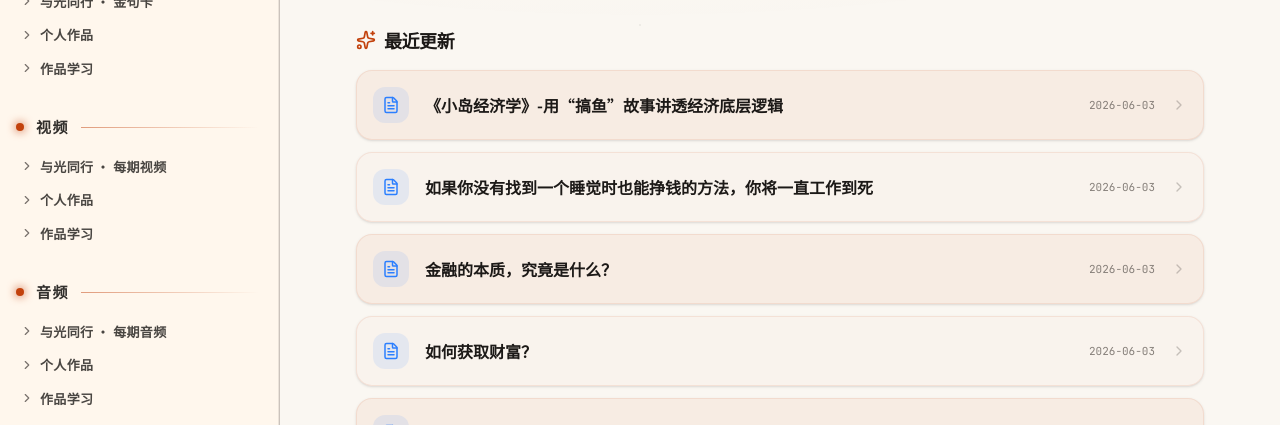
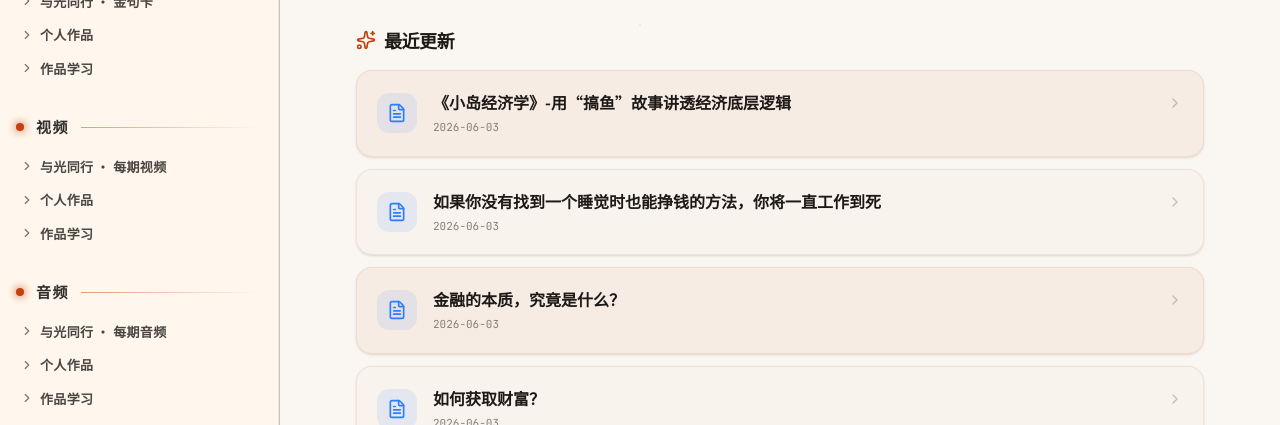
Before and after one commit to xiadong727/myweb, a Next.js app: page /lighthouse in a window 1280 px wide. Shown: the part 375-800 px from the top of the page. Built offline with nearby package versions, Linux system fonts and the light colour scheme; no server answers.

Commit message:
通过后台更新内容

```diff
--- a/data/navigation.json
+++ b/data/navigation.json
@@ -456,13 +456,7 @@
             {
               "id": "vid-reel",
               "title": "作品集 / Showreel",
-              "children": [
-                {
-                  "id": "vid-reel-yueqi",
-                  "title": "39种常见乐器",
-                  "slug": "videos/39zhongchangjianyueqi"
-                }
-              ]
+              "children": []
             }
           ]
         }
--- a/data/videos.json
+++ b/data/videos.json
@@ -1,12 +1,4 @@
 [
-  {
-    "slug": "videos/39zhongchangjianyueqi",
-    "title": "39种常见乐器",
-    "description": "如果你在手机上觉得画质受限，可以点击下方按钮去 B 站看高清原画",
-    "kind": "embed",
-    "embedUrl": "https://player.bilibili.com/player.html?isOutside=true&aid=1603126289&bvid=BV1um421j7Bq&cid=1507594963&p=1&high_quality=1",
-    "originalUrl": "https://www.bilibili.com/video/BV1um421j7Bq"
-  },
   {
     "slug": "imported/bili-BV1gsqvBCE23",
     "title": "用一个故事讲透“经济学”",
--- a/src/app/(site)/articles/page.tsx
+++ b/src/app/(site)/articles/page.tsx
@@ -28,7 +28,7 @@ export default function ArticlesIndexPage() {
                 <FileText className="h-5 w-5 text-blue-500" />
               </span>
               <div className="min-w-0 flex-1">
-                <h2 className="font-bold text-foreground transition group-hover:text-blue-500">{item.title}</h2>
+                <h2 className="text-[15px] font-bold leading-snug text-foreground transition group-hover:text-blue-500 sm:text-base">{item.title}</h2>
                 {item.excerpt ? <p className="mt-1 line-clamp-1 text-sm text-muted-foreground">{item.excerpt}</p> : null}
                 <div className="mt-2 flex items-center gap-3 font-mono text-[11px] text-muted-foreground/90">
                   {item.date ? <span>{item.date}</span> : null}
--- a/src/app/(site)/audios/page.tsx
+++ b/src/app/(site)/audios/page.tsx
@@ -28,7 +28,7 @@ export default function AudiosIndexPage() {
                 <Headphones className="h-5 w-5 text-purple-500" />
               </span>
               <div className="min-w-0 flex-1">
-                <h2 className="font-bold text-foreground transition group-hover:text-purple-500">{a.title}</h2>
+                <h2 className="text-[15px] font-bold leading-snug text-foreground transition group-hover:text-purple-500 sm:text-base">{a.title}</h2>
                 {a.description ? <p className="mt-1 line-clamp-1 text-sm text-muted-foreground">{a.description}</p> : null}
                 <div className="mt-2 flex items-center gap-3 font-mono text-[11px] text-muted-foreground/90">
                   {a.date ? <span>{a.date}</span> : null}
--- a/src/app/(site)/images/page.tsx
+++ b/src/app/(site)/images/page.tsx
@@ -36,7 +36,7 @@ export default function ImagesIndexPage() {
               <div className="absolute inset-0 bg-gradient-to-t from-background/80 via-transparent to-transparent" />
             </div>
             <div className="p-4">
-              <h2 className="font-bold text-foreground transition group-hover:text-emerald-500">{g.title}</h2>
+              <h2 className="text-[15px] font-bold leading-snug text-foreground transition group-hover:text-emerald-500 sm:text-base">{g.title}</h2>
               <p className="mt-1 line-clamp-2 text-sm text-muted-foreground">{g.description}</p>
               <div className="mt-2 flex items-center gap-3 font-mono text-[11px] text-muted-foreground/90">
                 {g.date ? <span>{g.date}</span> : null}
--- a/src/app/(site)/lighthouse/[code]/page.tsx
+++ b/src/app/(site)/lighthouse/[code]/page.tsx
@@ -62,14 +62,16 @@ export default async function DomainPage({ params }: Props) {
                     <li key={it.slug}>
                       <Link
                         href={`${s.base}/${it.slug}`}
-                        className={`group flex items-center gap-4 rounded-2xl border border-primary/10 p-4 shadow-sm transition-all hover:-translate-y-0.5 hover:border-primary/30 hover:shadow-md sm:p-5 ${i % 2 === 0 ? "bg-primary/[0.06]" : "bg-primary/[0.02]"}`}
+                        className={`group flex items-start gap-4 rounded-2xl border border-primary/10 p-4 shadow-sm transition-all hover:-translate-y-0.5 hover:border-primary/30 hover:shadow-md sm:p-5 ${i % 2 === 0 ? "bg-primary/[0.06]" : "bg-primary/[0.02]"}`}
                       >
-                        <span className="flex h-10 w-10 shrink-0 items-center justify-center rounded-xl bg-primary/10">
+                        <span className="mt-0.5 flex h-10 w-10 shrink-0 items-center justify-center rounded-xl bg-primary/10">
                           <s.icon className={`h-5 w-5 ${s.color}`} />
                         </span>
-                        <span className="min-w-0 flex-1 truncate font-bold text-foreground transition group-hover:text-primary">{it.title}</span>
-                        {it.date ? <time className="shrink-0 font-mono text-[11px] text-muted-foreground/90">{it.date}</time> : null}
-                        <ChevronRight className="h-4 w-4 shrink-0 text-muted-foreground/40 transition group-hover:translate-x-0.5 group-hover:text-primary" />
+                        <div className="min-w-0 flex-1">
+                          <h3 className="text-[15px] font-bold leading-snug text-foreground transition group-hover:text-primary sm:text-base">{it.title}</h3>
+                          {it.date ? <div className="mt-1.5 font-mono text-[11px] text-muted-foreground/90">{it.date}</div> : null}
+                        </div>
+                        <ChevronRight className="mt-1 h-4 w-4 shrink-0 text-muted-foreground/40 transition group-hover:translate-x-0.5 group-hover:text-primary" />
                       </Link>
                     </li>
                   ))}
--- a/src/app/(site)/lighthouse/page.tsx
+++ b/src/app/(site)/lighthouse/page.tsx
@@ -22,16 +22,18 @@ function WorkItem({ e, i }: { e: EpisodeEntry; i: number }) {
     <li>
       <Link
         href={`${ui.base}/${e.slug}`}
-        className={`group flex items-center gap-3 rounded-2xl border border-primary/10 p-3.5 shadow-sm transition-all hover:-translate-y-0.5 hover:border-primary/30 hover:shadow-md sm:gap-4 sm:p-4 ${i % 2 === 0 ? "bg-primary/[0.06]" : "bg-primary/[0.02]"}`}
+        className={`group flex items-start gap-4 rounded-2xl border border-primary/10 p-4 shadow-sm transition-all hover:-translate-y-0.5 hover:border-primary/30 hover:shadow-md sm:p-5 ${i % 2 === 0 ? "bg-primary/[0.06]" : "bg-primary/[0.02]"}`}
       >
-        <span className={`flex h-9 w-9 shrink-0 items-center justify-center rounded-xl ${ui.chip}`}>
-          <ui.icon className={`h-[18px] w-[18px] ${ui.color}`} />
+        <span className={`mt-0.5 flex h-10 w-10 shrink-0 items-center justify-center rounded-xl ${ui.chip}`}>
+          <ui.icon className={`h-5 w-5 ${ui.color}`} />
         </span>
-        <span className="min-w-0 flex-1 truncate font-bold text-foreground transition group-hover:text-primary">
-          {e.title}
-        </span>
-        {e.date ? <time className="shrink-0 font-mono text-[11px] text-muted-foreground/90">{e.date}</time> : null}
-        <ChevronRight className="h-4 w-4 shrink-0 text-muted-foreground/40 transition group-hover:translate-x-0.5 group-hover:text-primary" />
+        <div className="min-w-0 flex-1">
+          <h3 className="text-[15px] font-bold leading-snug text-foreground transition group-hover:text-primary sm:text-base">
+            {e.title}
+          </h3>
+          {e.date ? <div className="mt-1.5 font-mono text-[11px] text-muted-foreground/90">{e.date}</div> : null}
+        </div>
+        <ChevronRight className="mt-1 h-4 w-4 shrink-0 text-muted-foreground/40 transition group-hover:translate-x-0.5 group-hover:text-primary" />
       </Link>
     </li>
   );
--- a/src/app/(site)/videos/page.tsx
+++ b/src/app/(site)/videos/page.tsx
@@ -28,7 +28,7 @@ export default function VideosIndexPage() {
                 <Video className="h-5 w-5 text-rose-500" />
               </span>
               <div className="min-w-0 flex-1">
-                <h2 className="font-bold text-foreground transition group-hover:text-rose-500">{v.title}</h2>
+                <h2 className="text-[15px] font-bold leading-snug text-foreground transition group-hover:text-rose-500 sm:text-base">{v.title}</h2>
                 {v.description ? <p className="mt-1 line-clamp-1 text-sm text-muted-foreground">{v.description}</p> : null}
                 <div className="mt-2 flex items-center gap-3 font-mono text-[11px] text-muted-foreground/90">
                   <span>{v.kind === "embed" ? "嵌入" : "文件"}</span>
```
